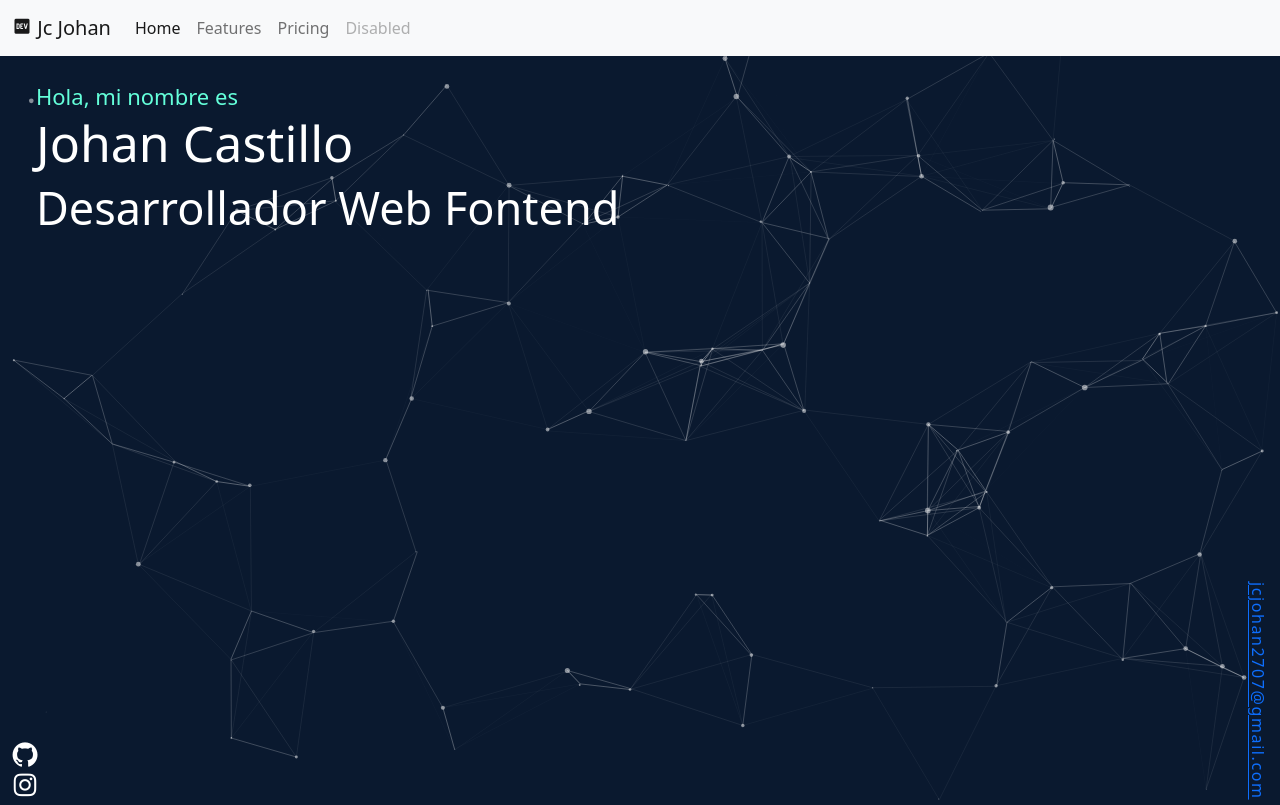
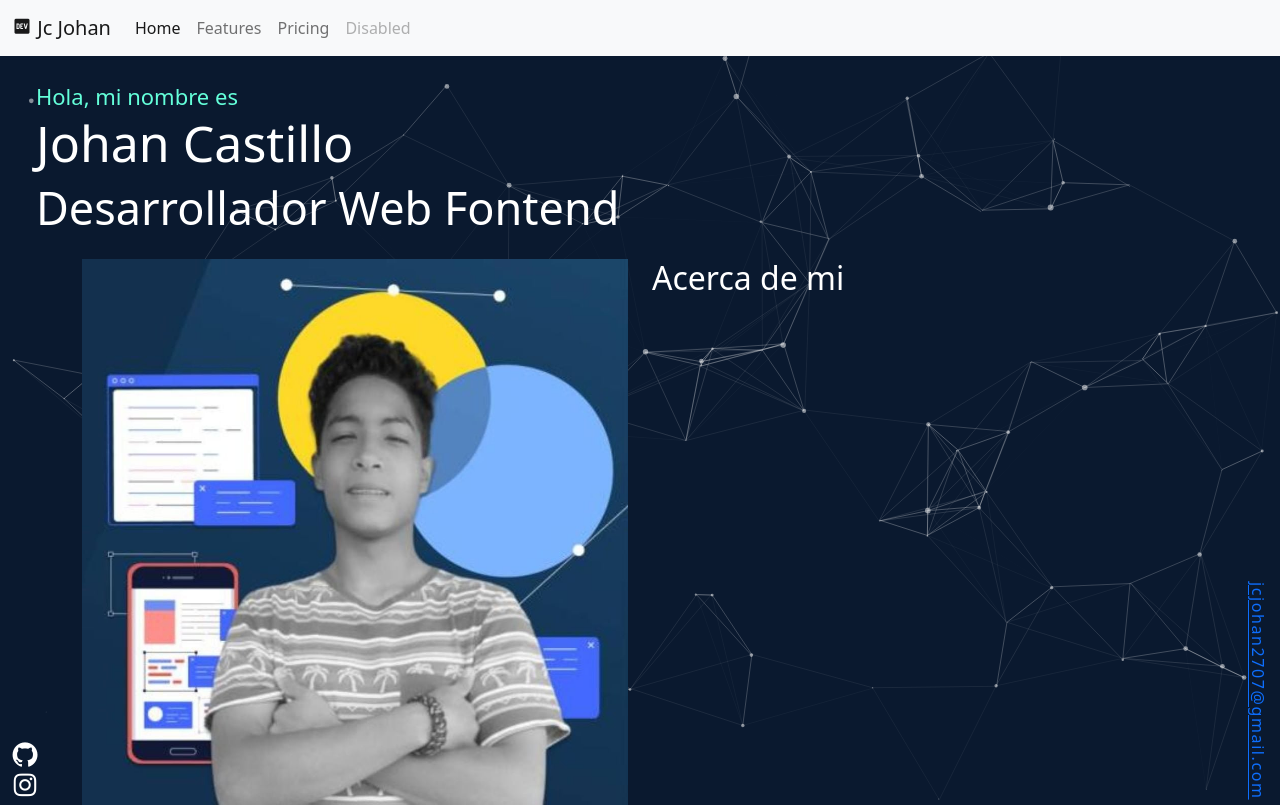
Before and after one commit to johancastillo/portafolio-jc, a PHP site: page / in a window 1280 px wide. Run offline with PHP 8.4, Linux system fonts and the light colour scheme; some libraries are stand-ins or nearby versions; some web fonts are replaced.

Commit message:
Image of the face

```diff
--- /dev/null
+++ b/components/About.php
@@ -0,0 +1,17 @@
+<div class="container">
+    <div class="row">
+
+
+        <div class="col-12 col-md-6">
+            <img
+                style="width: 100%"
+                src="./assets/img/jc.jpg"
+                alt=""
+            >
+        </div>
+
+        <div class="col-12 col-md-6">
+            <h2>Acerca de mi</h2>
+        </div>
+    </div>
+</div>
--- a/index.php
+++ b/index.php
@@ -25,6 +25,10 @@
         <h2 class="profession">Desarrollador Web Fontend</h2>
     </div>
 
+    <!-- ***** About Me Start ***** -->
+    <?php include "./components/About.php" ?>
+    <!-- ***** About Me End ***** -->
+
     <div class="socials">
         <span class="icon-github"></span>
         <span class="icon-instagram"></span>
```
